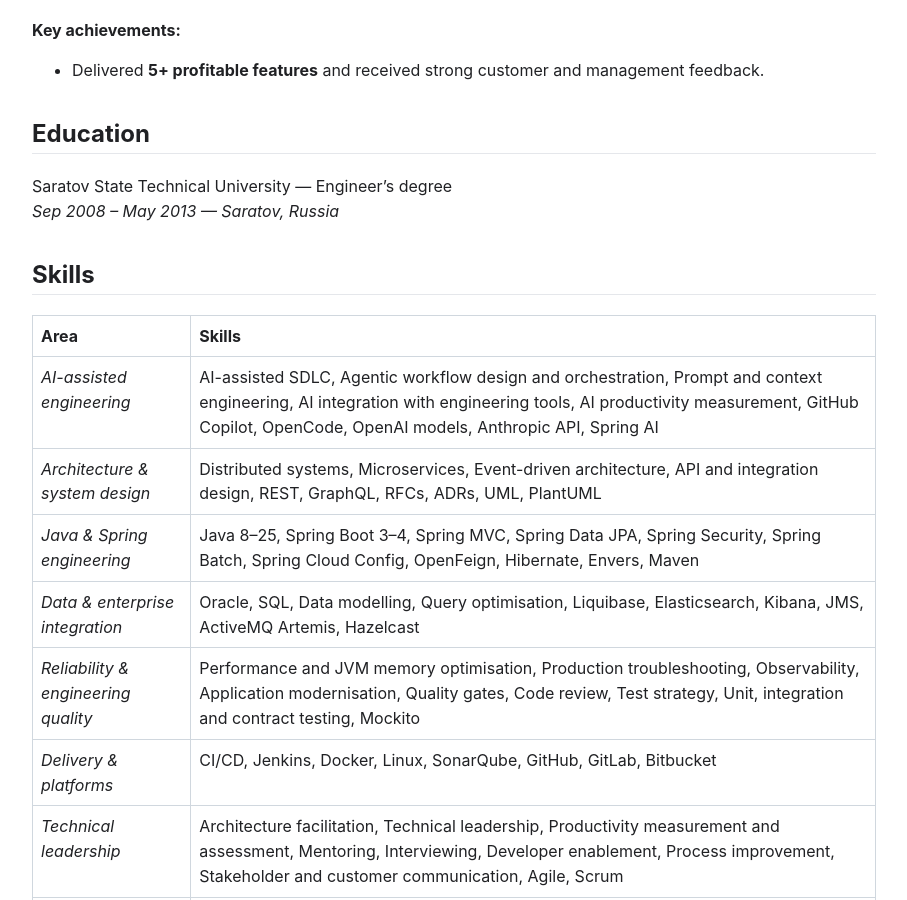
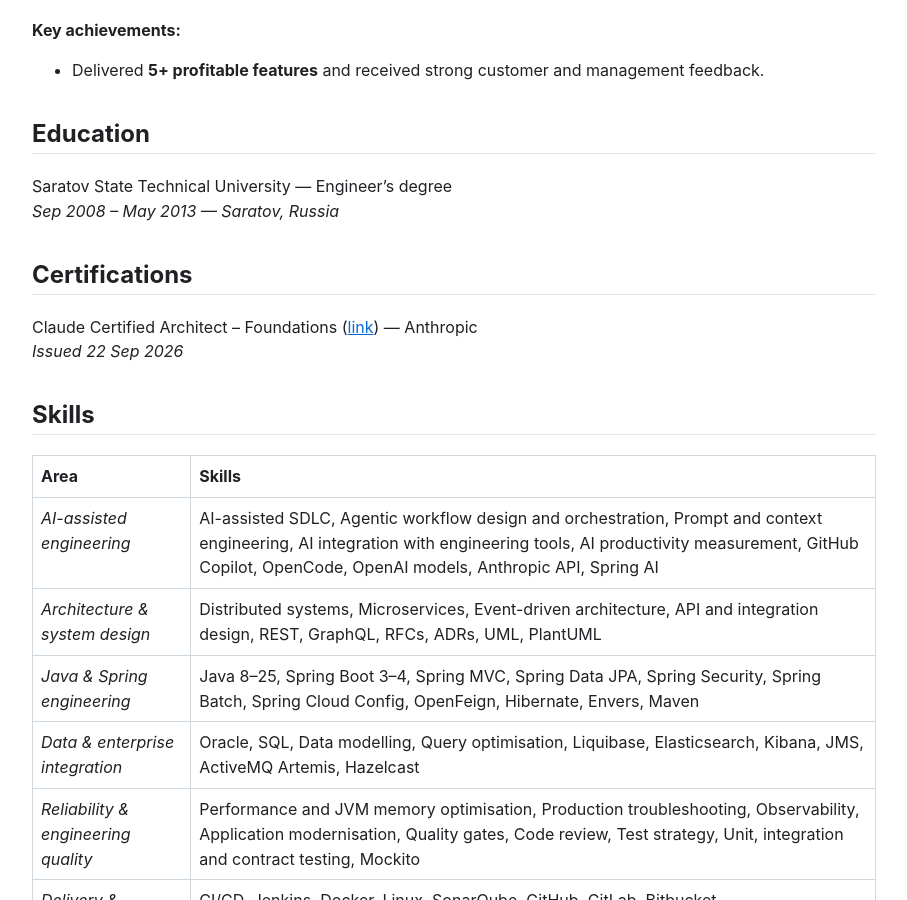
Before and after one commit to andrei-zanozin/cv, a Jekyll site: the page built from cv.md, in a window 1280 px wide and 900 px high, scrolled down 3797 px. Shown: the whole window, without its empty margins (186-1093 px from the left). Built offline with Jekyll 4.4.1, drawn with Linux system fonts in a browser that asks for light colours.

Commit message:
Added certifications

```diff
--- a/cv.md
+++ b/cv.md
@@ -127,6 +127,11 @@ Implemented features in a desktop Java application under supervision before prog
 Saratov State Technical University — Engineer’s degree
 *Sep 2008 – May 2013 — Saratov, Russia*
 
+## Certifications
+
+Claude Certified Architect – Foundations ([link](https://www.credly.com/badges/24369973-0243-44c8-9af8-f9f4fba9c4cf)) — Anthropic
+*Issued 22 Sep 2026*
+
 ## Skills
 
 | Area | Skills |
```
